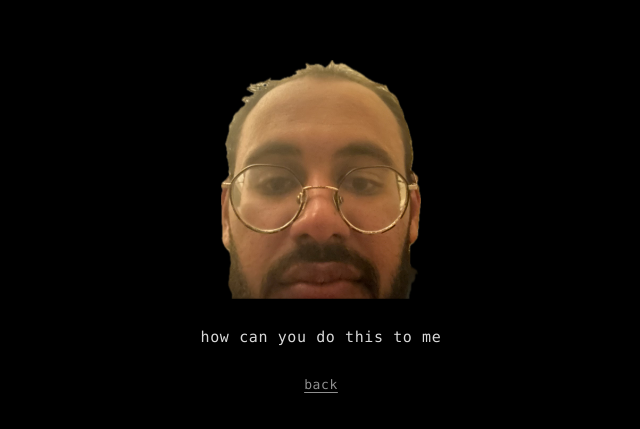
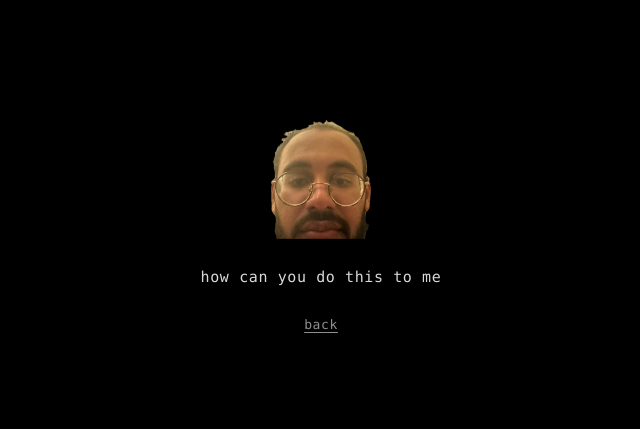
Before and after one commit to kibrahim3/kibrahim3.github.io, a plain HTML site: page betrayal.html in a window 1280 px wide. Shown: the part 173-602 px from the top of the page, without its empty margins (319-959 px from the left). Drawn offline with Linux system fonts and the light colour scheme.

Commit message:
change tired_kiki.png size again

```diff
--- a/betrayal.html
+++ b/betrayal.html
@@ -41,9 +41,9 @@
 
     #picture {
       width: auto;
-      max-width: min(200px, 50vw);
+      max-width: min(100px, 30vw);
       height: auto;
-      max-height: 50vh;
+      max-height: 30vh;
       display: block;
       user-select: none;
       -webkit-user-drag: none;
```
